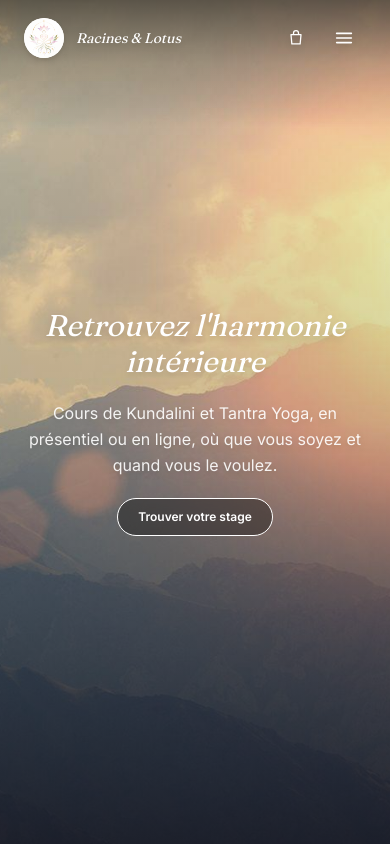
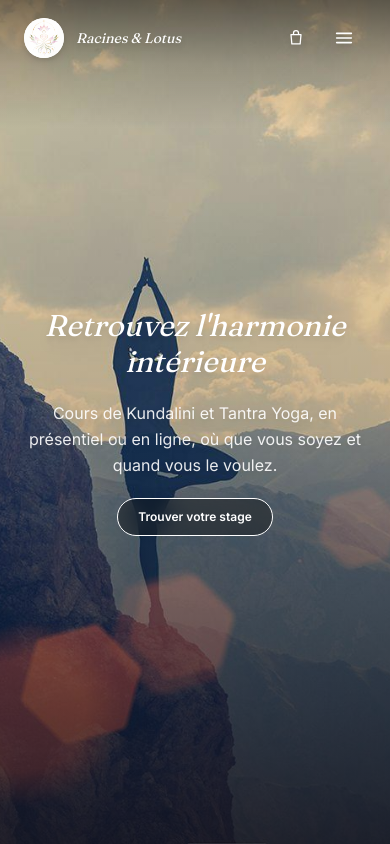
Before and after one commit to maxwelito-lgtm/YogaKunda, a Next.js app: page / in a window 390 px wide. Shown: the top 844 px of the page. Built offline with nearby package versions, Linux system fonts and the light colour scheme.

Commit message:
fix: recadrage de l'image hero sur mobile

```diff
--- a/components/Hero.tsx
+++ b/components/Hero.tsx
@@ -8,8 +8,8 @@ export default function Hero() {
       {/* Image */}
       <img
         src="/images/yoga-nature.png"
-        alt="Personne en méditation dans un jardin luxuriant, ambiance lumineuse et paisible"
-        className="absolute inset-0 h-full w-full object-cover"
+        alt="Silhouette en posture de l'arbre sur un rocher, face à des montagnes au coucher du soleil"
+        className="absolute inset-0 h-full w-full object-cover object-[10%_center] md:object-center"
       />
 
       {/* Dégradé sombre pour améliorer la lisibilité du texte */}
```
